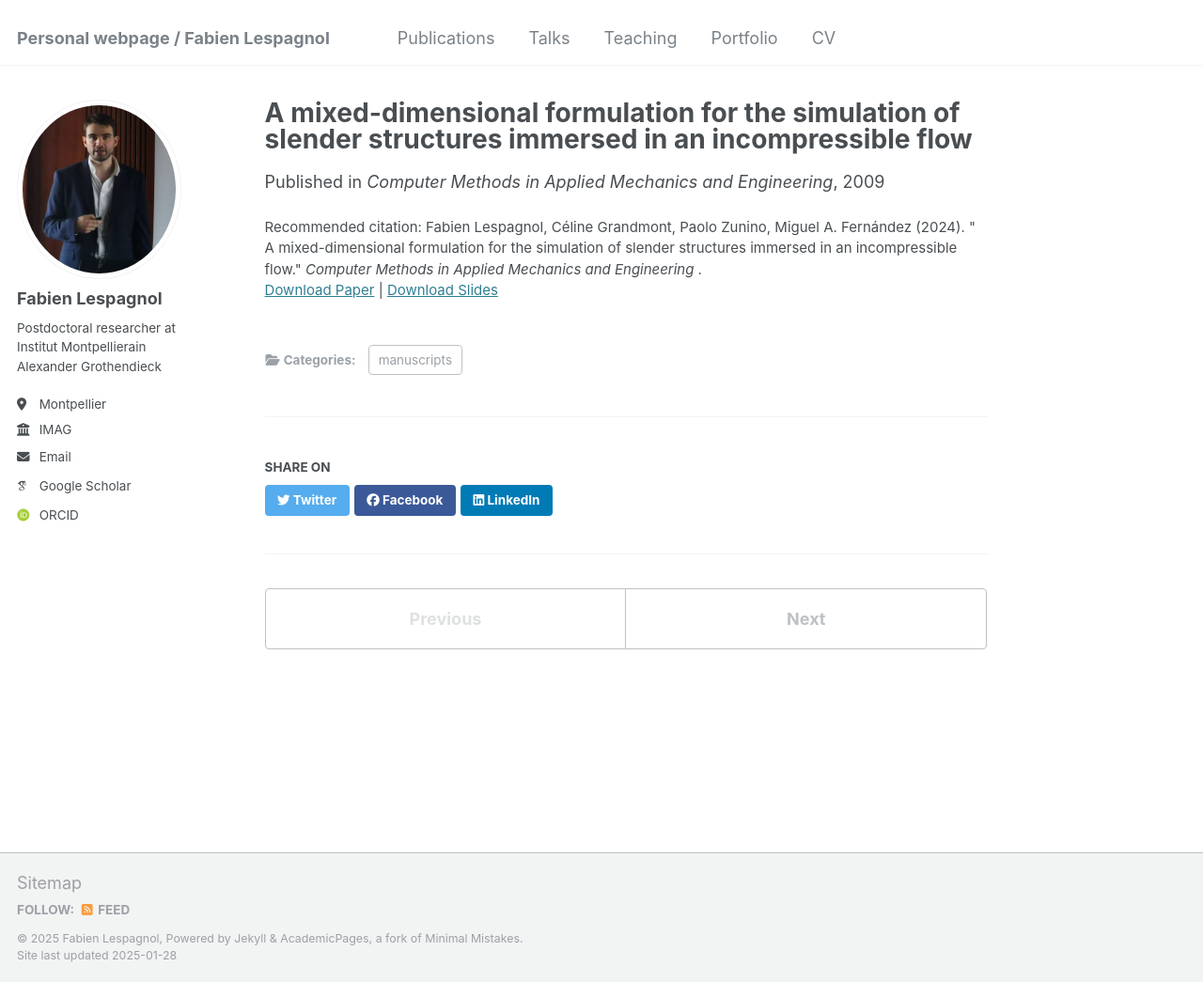
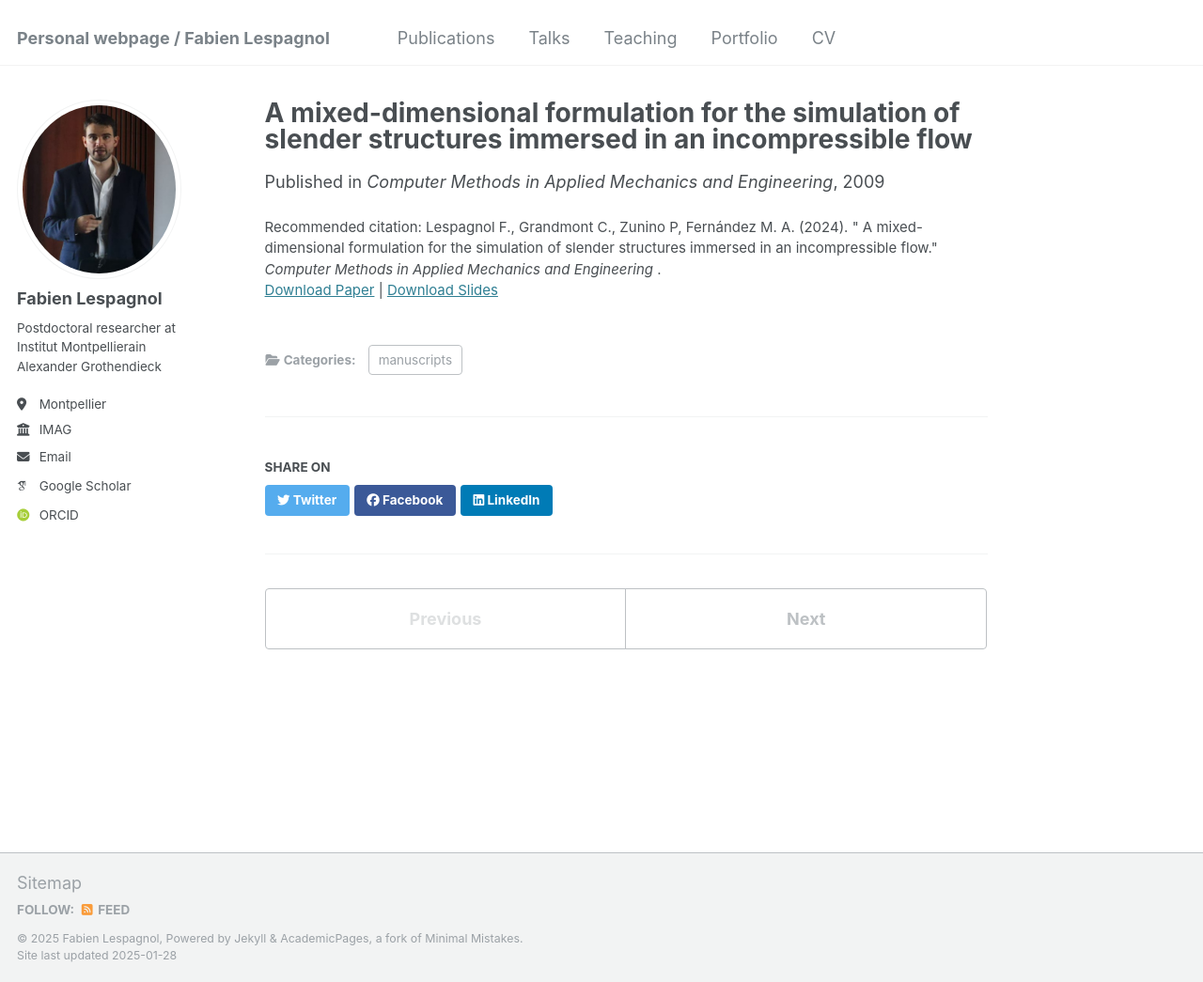
Before and after one commit to FabienLespagnol/fabienlespagnol.github.io, a Jekyll site: the page built from _publications/2024-12-01-CMAME_1.md, in a window 1280 px wide and 1045 px high. Shown: the whole window at 94% size. Built offline with Jekyll 4.4.1, drawn with Linux system fonts in a browser that asks for light colours; some web fonts are replaced.

Commit message:
Update 2024-12-01-CMAME_1.md

```diff
--- a/_publications/2024-12-01-CMAME_1.md
+++ b/_publications/2024-12-01-CMAME_1.md
@@ -6,7 +6,7 @@ permalink: /publication/2024-12-01-CMAME_1
 excerpt: 'This paper is about a new 3D-1D model for slender structures immersed in three dimensional flow.'
 date: 2009-10-01
 venue: 'Computer Methods in Applied Mechanics and Engineering'
-slidesurl: 'https://inria.hal.science/hal-04318526v1/file/FSI__Navier_Stokes___3D1D-18.pdf'
+slidesurl: 'https://cnrs.hal.science/LJLL/hal-04318526v1'
 paperurl: 'https://www.sciencedirect.com/science/article/pii/S0045782524005711?casa_token=_xyCnN4VjTMAAAAA:IlDUhtZgVzJrEc7UH1G9VPBc6GqAvi34gWW5ZHDQ2hRU1NQ7RfImoBLlLUopOx6WE3ZVk_PgBO0'
-citation: 'Fabien Lespagnol, Céline Grandmont, Paolo Zunino, Miguel A. Fernández (2024). &quot; A mixed-dimensional formulation for the simulation of slender structures immersed in an incompressible flow.&quot; <i> Computer Methods in Applied Mechanics and Engineering </i>.'
+citation: 'Lespagnol F., Grandmont C., Zunino P, Fernández M. A.  (2024). &quot; A mixed-dimensional formulation for the simulation of slender structures immersed in an incompressible flow.&quot; <i> Computer Methods in Applied Mechanics and Engineering </i>.'
 ---
```
